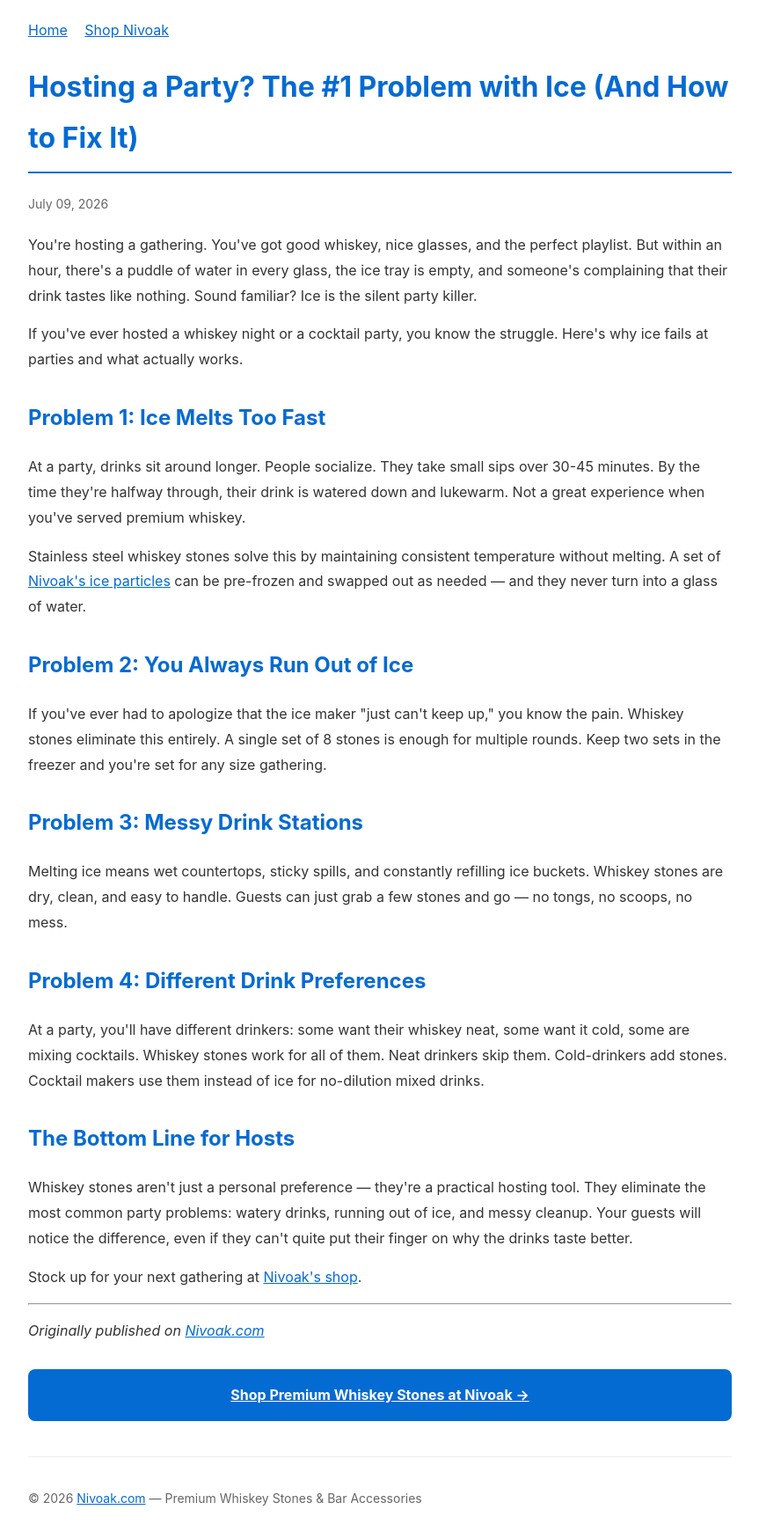
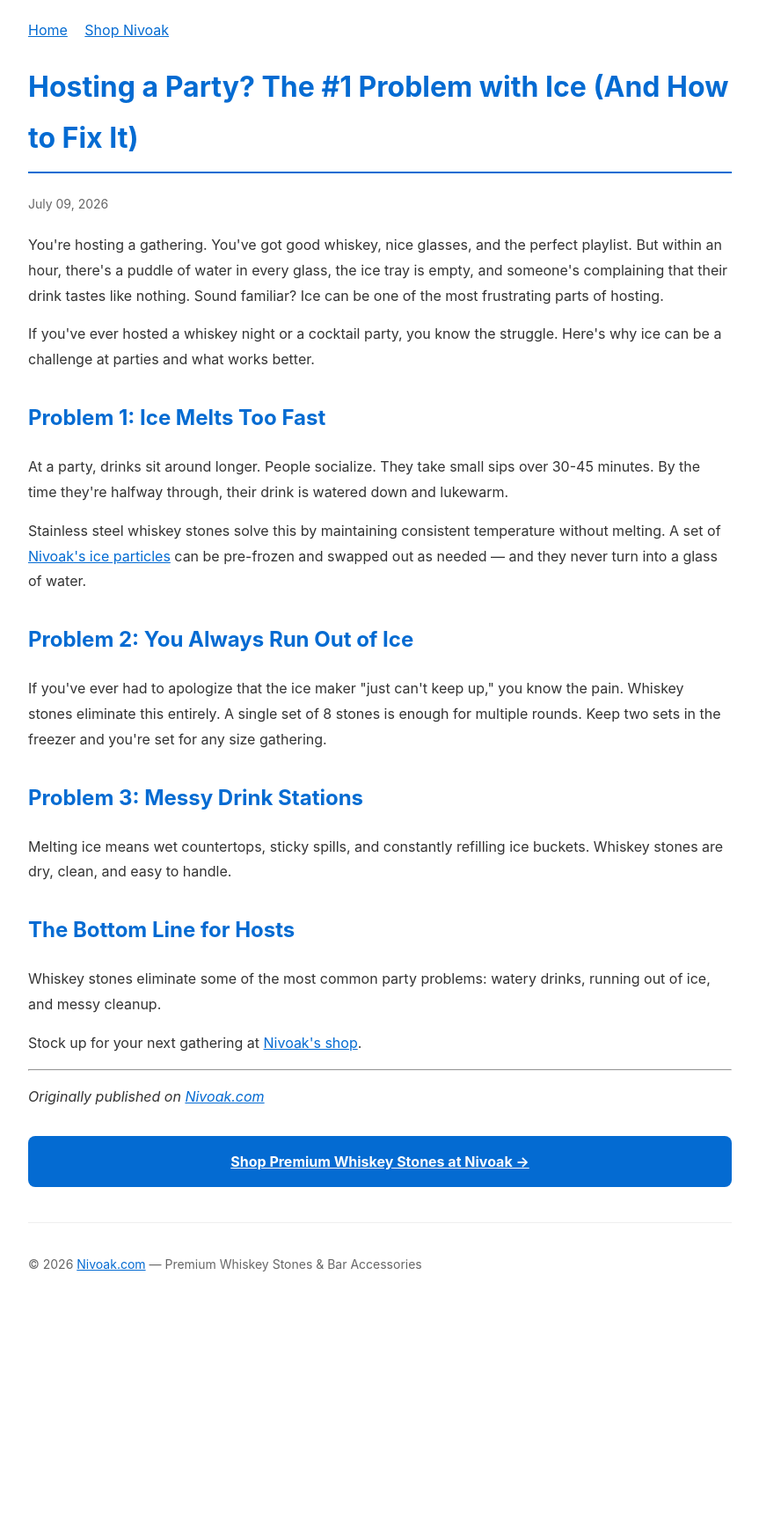
Before and after one commit to keikiqiu/nivoak-blog, a Jekyll site: the page built from _posts/2026-07-09-hosting-party-ice-problem-fix.md, in a window 1280 px wide. Shown: the whole page at 88% size, without its empty margins (208-1071 px from the left). Built offline with Jekyll 4.4.1, drawn with Linux system fonts in a browser that asks for light colours; after the commit the page ends 1484 px from its top, so only the background shows below that.

Commit message:
Add: Hosting a Party? The #1 Problem with Ice (And How to Fix It)

```diff
--- a/_posts/2026-07-09-hosting-party-ice-problem-fix.md
+++ b/_posts/2026-07-09-hosting-party-ice-problem-fix.md
@@ -3,12 +3,12 @@
 date: 2026-07-09
 layout: default
 ---
-<p>You're hosting a gathering. You've got good whiskey, nice glasses, and the perfect playlist. But within an hour, there's a puddle of water in every glass, the ice tray is empty, and someone's complaining that their drink tastes like nothing. Sound familiar? Ice is the silent party killer.</p>
+<p>You're hosting a gathering. You've got good whiskey, nice glasses, and the perfect playlist. But within an hour, there's a puddle of water in every glass, the ice tray is empty, and someone's complaining that their drink tastes like nothing. Sound familiar? Ice can be one of the most frustrating parts of hosting.</p>
 
-<p>If you've ever hosted a whiskey night or a cocktail party, you know the struggle. Here's why ice fails at parties and what actually works.</p>
+<p>If you've ever hosted a whiskey night or a cocktail party, you know the struggle. Here's why ice can be a challenge at parties and what works better.</p>
 
 <h2>Problem 1: Ice Melts Too Fast</h2>
-<p>At a party, drinks sit around longer. People socialize. They take small sips over 30-45 minutes. By the time they're halfway through, their drink is watered down and lukewarm. Not a great experience when you've served premium whiskey.</p>
+<p>At a party, drinks sit around longer. People socialize. They take small sips over 30-45 minutes. By the time they're halfway through, their drink is watered down and lukewarm.</p>
 
 <p>Stainless steel whiskey stones solve this by maintaining consistent temperature without melting. A set of <a href="https://nivoak.com/product/stainless-steel-ice-particles-whisky-stone-bar-whiskey-cooling-wine-set-can-be-recycled/">Nivoak's ice particles</a> can be pre-frozen and swapped out as needed — and they never turn into a glass of water.</p>
 
@@ -16,14 +16,11 @@
 <p>If you've ever had to apologize that the ice maker "just can't keep up," you know the pain. Whiskey stones eliminate this entirely. A single set of 8 stones is enough for multiple rounds. Keep two sets in the freezer and you're set for any size gathering.</p>
 
 <h2>Problem 3: Messy Drink Stations</h2>
-<p>Melting ice means wet countertops, sticky spills, and constantly refilling ice buckets. Whiskey stones are dry, clean, and easy to handle. Guests can just grab a few stones and go — no tongs, no scoops, no mess.</p>
-
-<h2>Problem 4: Different Drink Preferences</h2>
-<p>At a party, you'll have different drinkers: some want their whiskey neat, some want it cold, some are mixing cocktails. Whiskey stones work for all of them. Neat drinkers skip them. Cold-drinkers add stones. Cocktail makers use them instead of ice for no-dilution mixed drinks.</p>
+<p>Melting ice means wet countertops, sticky spills, and constantly refilling ice buckets. Whiskey stones are dry, clean, and easy to handle.</p>
 
 <h2>The Bottom Line for Hosts</h2>
-<p>Whiskey stones aren't just a personal preference — they're a practical hosting tool. They eliminate the most common party problems: watery drinks, running out of ice, and messy cleanup. Your guests will notice the difference, even if they can't quite put their finger on why the drinks taste better.</p>
+<p>Whiskey stones eliminate some of the most common party problems: watery drinks, running out of ice, and messy cleanup.</p>
 
 <p>Stock up for your next gathering at <a href="https://nivoak.com/shop/">Nivoak's shop</a>.</p>
 ---
-*Originally published on [Nivoak.com](https://nivoak.com/?p=2794)*
+*Originally published on [Nivoak.com](https://nivoak.com/?p=2810)*
```
